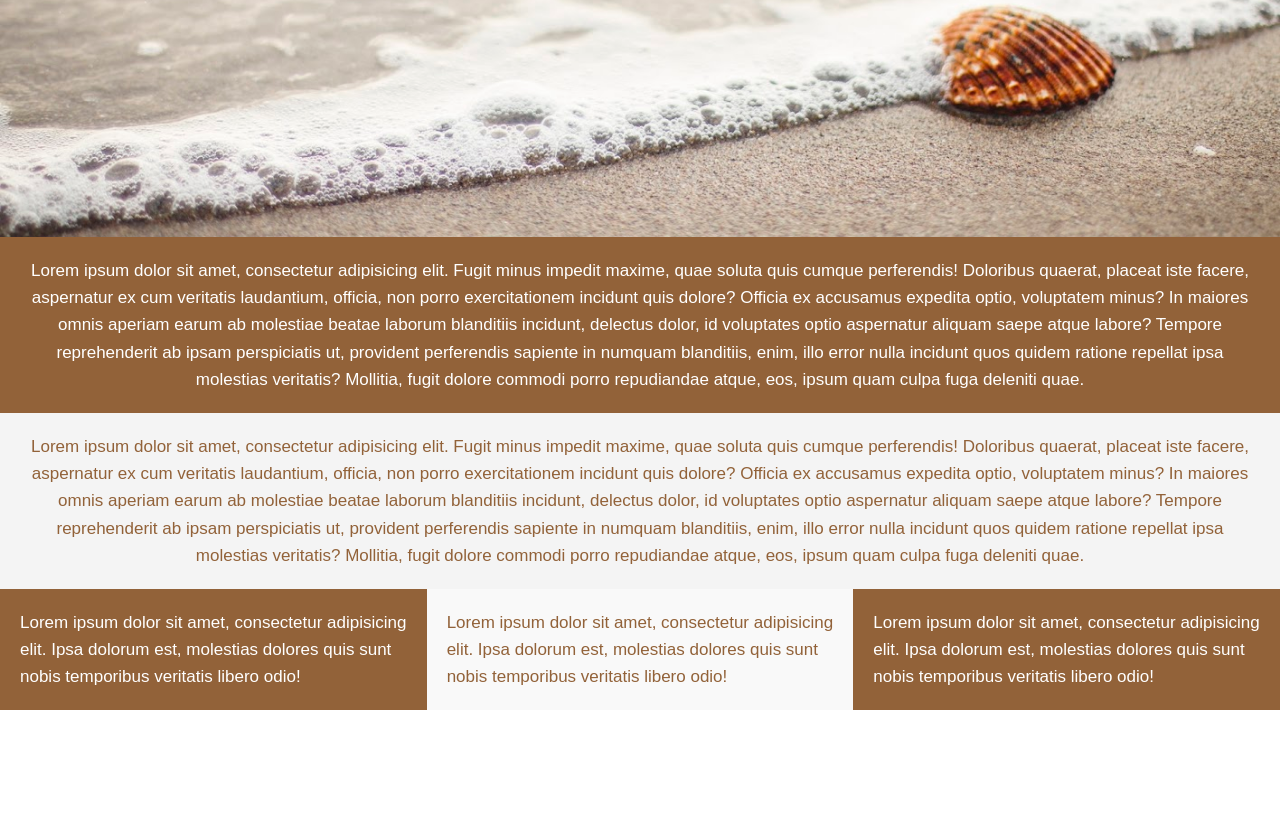
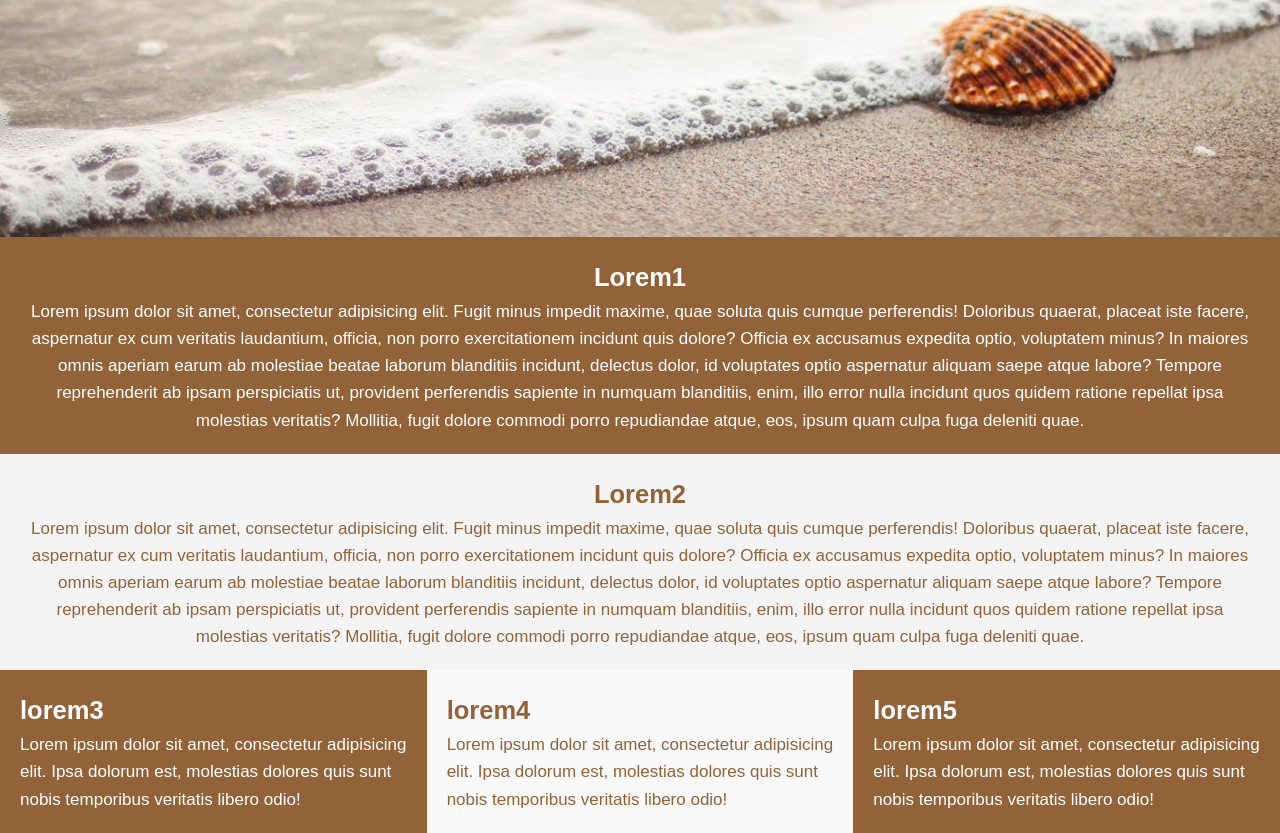
Before and after one commit to MicHaeLNgSd/fresh-branches, a plain HTML site: page index.html in a window 1280 px wide. Shown: the part 563-1396 px from the top of the page. Before the commit the page ends 1273 px from the top, so only its background shows below. Drawn offline with Linux system fonts and the light colour scheme.

Commit message:
update classes

```diff
--- a/assets/css/style.css
+++ b/assets/css/style.css
@@ -7,7 +7,7 @@
   line-height: 1.6;
 }
 
-header {
+.welcome-container {
   width: 100%;
   height: 100vh;
   padding: 0 20px;
@@ -19,12 +19,12 @@ header {
   background-size: cover;
   background-position: center;
 }
-header > h1 {
+.welcome-container > .welcome-text {
   text-transform: capitalize;
   font-size: 50px;
   line-height: 1.2;
 }
-header > p {
+.welcome-container > .welcome-little-text {
   font-size: 20px;
 }
 .button {
@@ -45,9 +45,12 @@ header > p {
   color: white;
 }
 
-.dark {
+.dark{
   background-color: #926239;
   color: white;
+}
+.dark *{
+  color: inherit;
 }
 .light {
   background-color: #f4f4f4;
@@ -56,17 +59,17 @@ header > p {
   background-color: #f9f9f9;
 }
 
-section {
+.section {
   padding: 20px;
   text-align: center;
   font-size: 17px;
 }
-footer {
+.triple {
   font-size: 0;
 }
-footer > section {
+.little-sec{
+  /* font-size: 17px; */
   display: inline-block;
   text-align: left;
   width: calc(100% / 3);
-  font-size: 17px;
 }
--- a/index.html
+++ b/index.html
@@ -7,19 +7,82 @@
     <link rel="stylesheet" href="assets/css/style.css" />
   </head>
   <body>
-    <header>
-      <h1>Welcome to the beach</h1>
-      <p>Lorem ipsum dolor sit amet, consectetur adipisicing elit. Modi officiis ipsum officia numquam expedita ullam. </p>
+    <header class="welcome-container">
+      <h1 class="welcome-text">Welcome to the beach</h1>
+      <p class="welcome-little-text">
+        Lorem ipsum dolor sit amet, consectetur adipisicing elit. Modi officiis
+        ipsum officia numquam expedita ullam.
+      </p>
       <a class="button" href="#">Read more</a>
     </header>
     <main>
-      <section class="dark">Lorem ipsum dolor sit amet, consectetur adipisicing elit. Fugit minus impedit maxime, quae soluta quis cumque perferendis! Doloribus quaerat, placeat iste facere, aspernatur ex cum veritatis laudantium, officia, non porro exercitationem incidunt quis dolore? Officia ex accusamus expedita optio, voluptatem minus? In maiores omnis aperiam earum ab molestiae beatae laborum blanditiis incidunt, delectus dolor, id voluptates optio aspernatur aliquam saepe atque labore? Tempore reprehenderit ab ipsam perspiciatis ut, provident perferendis sapiente in numquam blanditiis, enim, illo error nulla incidunt quos quidem ratione repellat ipsa molestias veritatis? Mollitia, fugit dolore commodi porro repudiandae atque, eos, ipsum quam culpa fuga deleniti quae.</section>
-      <section class="light">Lorem ipsum dolor sit amet, consectetur adipisicing elit. Fugit minus impedit maxime, quae soluta quis cumque perferendis! Doloribus quaerat, placeat iste facere, aspernatur ex cum veritatis laudantium, officia, non porro exercitationem incidunt quis dolore? Officia ex accusamus expedita optio, voluptatem minus? In maiores omnis aperiam earum ab molestiae beatae laborum blanditiis incidunt, delectus dolor, id voluptates optio aspernatur aliquam saepe atque labore? Tempore reprehenderit ab ipsam perspiciatis ut, provident perferendis sapiente in numquam blanditiis, enim, illo error nulla incidunt quos quidem ratione repellat ipsa molestias veritatis? Mollitia, fugit dolore commodi porro repudiandae atque, eos, ipsum quam culpa fuga deleniti quae.</section>
+      <section class="section dark">
+        <h2>
+          Lorem1
+        </h2>
+        <p>
+          Lorem ipsum dolor sit amet, consectetur adipisicing elit. Fugit minus
+          impedit maxime, quae soluta quis cumque perferendis! Doloribus quaerat,
+          placeat iste facere, aspernatur ex cum veritatis laudantium, officia,
+          non porro exercitationem incidunt quis dolore? Officia ex accusamus
+          expedita optio, voluptatem minus? In maiores omnis aperiam earum ab
+          molestiae beatae laborum blanditiis incidunt, delectus dolor, id
+          voluptates optio aspernatur aliquam saepe atque labore? Tempore
+          reprehenderit ab ipsam perspiciatis ut, provident perferendis sapiente
+          in numquam blanditiis, enim, illo error nulla incidunt quos quidem
+          ratione repellat ipsa molestias veritatis? Mollitia, fugit dolore
+          commodi porro repudiandae atque, eos, ipsum quam culpa fuga deleniti
+          quae.
+        </p>
+      </section>
+      <section class="section light">
+        <h2>
+          Lorem2
+        </h2>
+        <p>
+          Lorem ipsum dolor sit amet, consectetur adipisicing elit. Fugit minus
+          impedit maxime, quae soluta quis cumque perferendis! Doloribus quaerat,
+          placeat iste facere, aspernatur ex cum veritatis laudantium, officia,
+          non porro exercitationem incidunt quis dolore? Officia ex accusamus
+          expedita optio, voluptatem minus? In maiores omnis aperiam earum ab
+          molestiae beatae laborum blanditiis incidunt, delectus dolor, id
+          voluptates optio aspernatur aliquam saepe atque labore? Tempore
+          reprehenderit ab ipsam perspiciatis ut, provident perferendis sapiente
+          in numquam blanditiis, enim, illo error nulla incidunt quos quidem
+          ratione repellat ipsa molestias veritatis? Mollitia, fugit dolore
+          commodi porro repudiandae atque, eos, ipsum quam culpa fuga deleniti
+          quae.
+        </p>
+      </section>
     </main>
-    <footer>
-      <section class="dark">Lorem ipsum dolor sit amet, consectetur adipisicing elit. Ipsa dolorum est, molestias dolores quis sunt nobis temporibus veritatis libero odio!</section>
-      <section class="lighter">Lorem ipsum dolor sit amet, consectetur adipisicing elit. Ipsa dolorum est, molestias dolores quis sunt nobis temporibus veritatis libero odio!</section>
-      <section class="dark">Lorem ipsum dolor sit amet, consectetur adipisicing elit. Ipsa dolorum est, molestias dolores quis sunt nobis temporibus veritatis libero odio!</section>
+    <footer class="triple">
+        <section class="section little-sec dark">
+          <h2>
+            lorem3
+          </h2>
+          <p>
+            Lorem ipsum dolor sit amet, consectetur adipisicing elit. Ipsa dolorum
+            est, molestias dolores quis sunt nobis temporibus veritatis libero odio!
+          </p>
+        </section>
+        <section class="section little-sec lighter">
+          <h2>
+            lorem4
+          </h2>
+          <p>
+            Lorem ipsum dolor sit amet, consectetur adipisicing elit. Ipsa dolorum
+            est, molestias dolores quis sunt nobis temporibus veritatis libero odio!
+          </p>
+        </section>
+        <section class="section little-sec dark">
+          <h2>
+            lorem5
+          </h2>
+          <p>
+            Lorem ipsum dolor sit amet, consectetur adipisicing elit. Ipsa dolorum
+            est, molestias dolores quis sunt nobis temporibus veritatis libero odio!
+          </p>
+        </section>
     </footer>
   </body>
 </html>
```
